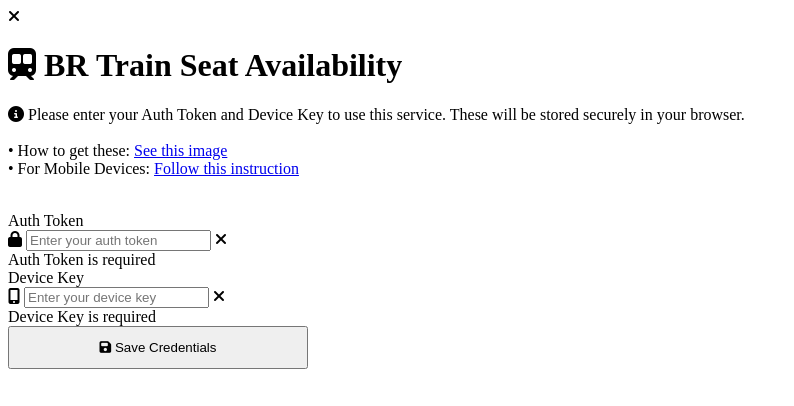
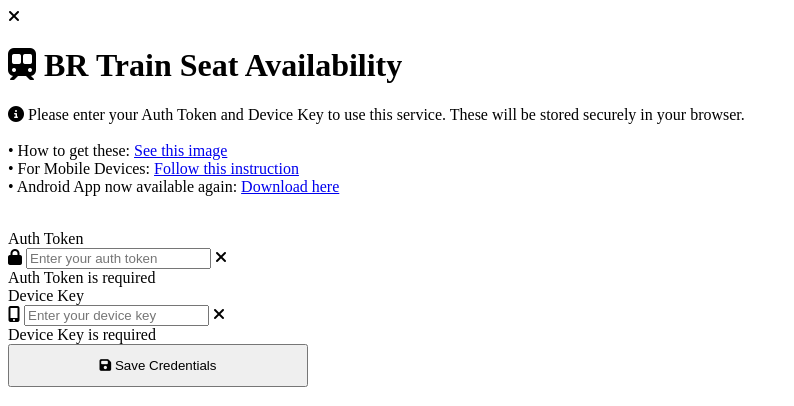
Before and after one commit to nishatrhythm/Bangladesh-Railway-Train-Seat-Availability-Web-Application, a Flask app: template templates/index.html in a window 1280 px wide. Shown: the top 406 px of the page, without its empty margins (0-794 px from the left). Run offline with Flask 3, Linux system fonts and the light colour scheme; the template is opened without the code that fills it, so the values that code supplies are empty; parts of the project's set-up code (start-up, migrations or seed data) failed here and were passed over.

Commit message:
Add Android app download link to auth section
Updated the authentication credentials section in index.html to include a link for downloading the Android app, making it easier for users to access the app directly from the instructions.

```diff
--- a/templates/index.html
+++ b/templates/index.html
@@ -95,7 +95,7 @@
         <!-- Authentication Credentials Section -->
         <div class="auth-credentials-section" id="authCredentialsSection">
             <p class="note" style="font-style: normal;">
-                <i class="fas fa-info-circle"></i> Please enter your <span class="note-bold">Auth Token</span> and <span class="note-bold">Device Key</span> to use this service. These will be stored securely in your browser. <br><br> <span class="highlight">• How to get these: </span><a href="#" id="instructionImageLink">See this image</a><br> <span class="highlight">• For Mobile Devices: </span><a href="#" id="mobileInstructionImageLink">Follow this instruction</a>
+                <i class="fas fa-info-circle"></i> Please enter your <span class="note-bold">Auth Token</span> and <span class="note-bold">Device Key</span> to use this service. These will be stored securely in your browser. <br><br> <span class="highlight">• How to get these: </span><a href="#" id="instructionImageLink">See this image</a><br> <span class="highlight">• For Mobile Devices: </span><a href="#" id="mobileInstructionImageLink">Follow this instruction</a> <br> <span class="highlight">• Android App now available again: </span><a href="https://github.com/nishatrhythm/Train-Seat-App-Releases" id="mobileInstructionImageLink" target="_blank">Download here</a>
             </p><br>
             <div class="form-row">
                 <div class="form-group">
```
